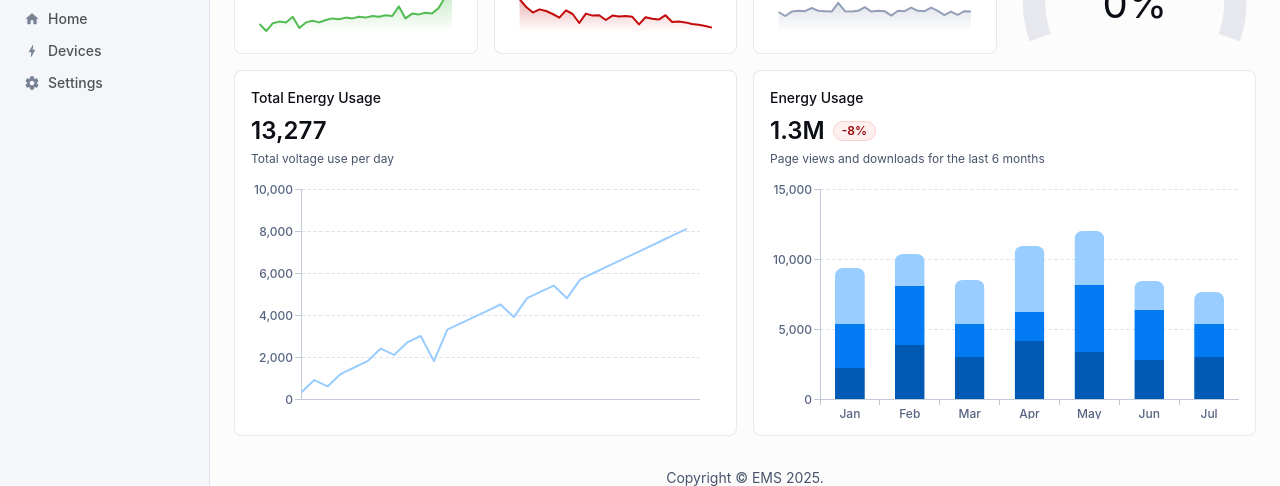
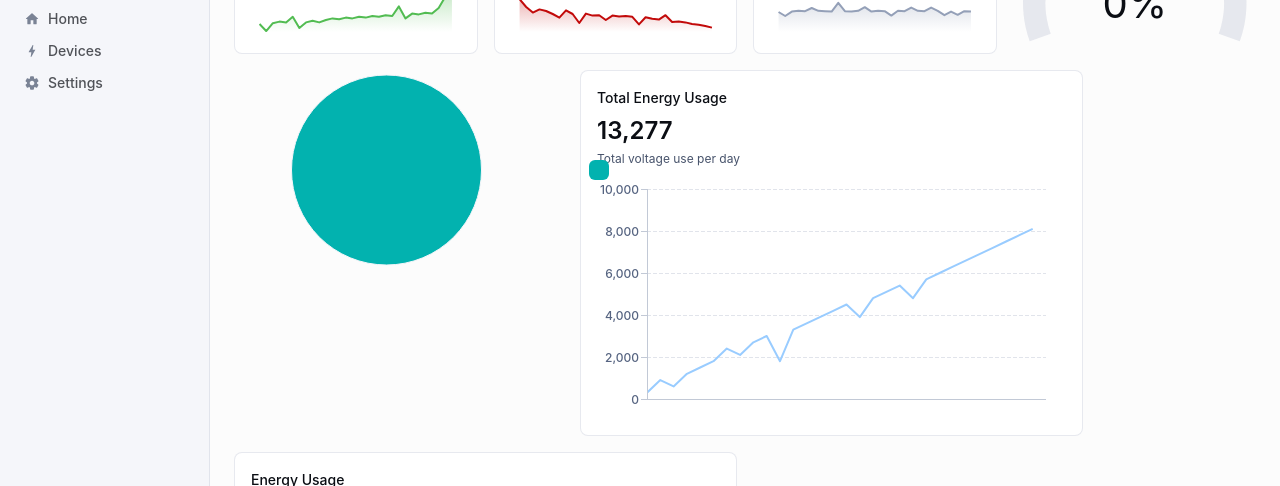
Before and after one commit to CS3450T5/ems-frontend, a React (Vite) app: page / in a window 1280 px wide. Shown: the part 230-716 px from the top of the page. Built offline with nearby package versions, Linux system fonts and the light colour scheme; no server answers.

Commit message:
added a pie chart

```diff
--- a/src/dashboard/components/MainGrid.tsx
+++ b/src/dashboard/components/MainGrid.tsx
@@ -8,6 +8,7 @@ import PageViewsBarChart from './PageViewsBarChart';
 import { Gauge, gaugeClasses } from '@mui/x-charts/Gauge';
 import SessionsChart from './SessionsChart';
 import StatCard, { StatCardProps } from './StatCard';
+import { PieChart } from '@mui/x-charts/PieChart';
 
 const data: StatCardProps[] = [
   {
@@ -45,6 +46,9 @@ const data: StatCardProps[] = [
 export default function MainGrid() {
 
   const [maxEnergy, setMaxEnergy] = useState<{ MaxEnergy?: number }>({});
+  const [sources, setSources] = useState<{ Sources?: string }>({ });
+  const [sourceVals, setSourceVals] = useState<{ SourceVals?: number }>({ });
+
 
   // Fetch data from the API
   useEffect(() => {
@@ -53,6 +57,12 @@ export default function MainGrid() {
         const maxEnergy = await fetchData('/max-energy');
         console.log('Fetched data:', maxEnergy);
         setMaxEnergy(maxEnergy);
+
+        const sources = await fetchData('/energy-sources-general');
+        console.log('fetched data:', sources);
+        setSources({Sources: sources[0][0]});
+        setSourceVals({SourceVals: sources[0][1]});
+
       } catch (error) {
         console.error('Error fetching data:', error);
       }
@@ -94,6 +104,20 @@ export default function MainGrid() {
             text={({ value }) => `${value}%`}
           />
         </Grid>
+        <Grid size={{ xs: 10, sm: 8, lg: 4 }}>
+          {/* this is the energy sources pie chart */}
+          <PieChart
+            series={[
+              {
+                data: [
+                  { id: 0, value: (sourceVals.SourceVals ?? 1), label: (sources.Sources ?? "") },
+                ],
+              },
+            ]}
+            width={400}
+            height={200}
+          />
+        </Grid>
         <Grid size={{ xs: 12, md: 6 }}>
           <SessionsChart />
         </Grid>
```
